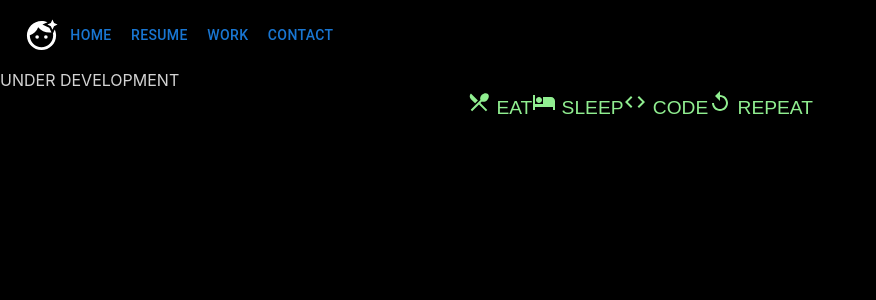
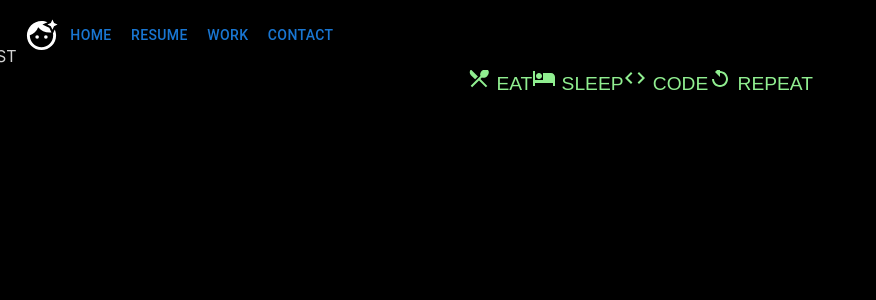
Before and after one commit to FionaDN87/fionaPort, a React (Create React App) app in the folder client/: page /Work in a window 1280 px wide. Shown: the top 300 px of the page, without its empty margins (0-876 px from the left). Built offline with nearby package versions, Linux system fonts and the light colour scheme.

Commit message:
Update Work.js

```diff
--- a/client/src/components/Work.js
+++ b/client/src/components/Work.js
@@ -1,9 +1,30 @@
 import React from 'react';
+import MediaCard from './ProjectCard.js';
+import OnlineStoreImage from '.././images/Online_Store.png';
+import Grid from '@mui/material/Grid';
+import Box from '@mui/material/Box';
 
 const Work = () => {
     return(
         <div>
-            UNDER DEVELOPMENT
+
+        <div>
+            {/* <MediaCard
+            text="Test Text"
+            url={OnlineStoreImage}
+            projectName="Online Store"/>
+
+            <MediaCard
+            text="Test Text"
+            url={OnlineStoreImage}
+            projectName="Online Store"/> */}
+
+<Box sx={{ flexGrow: 1 }}>
+      <Grid container spacing={{ xs: 2, md: 3 }} columns={{ xs: 4, sm: 8, md: 12 }}>
+        <div>TEST</div>
+      </Grid>
+    </Box>
+        </div>
         </div>
     )
 }
```
